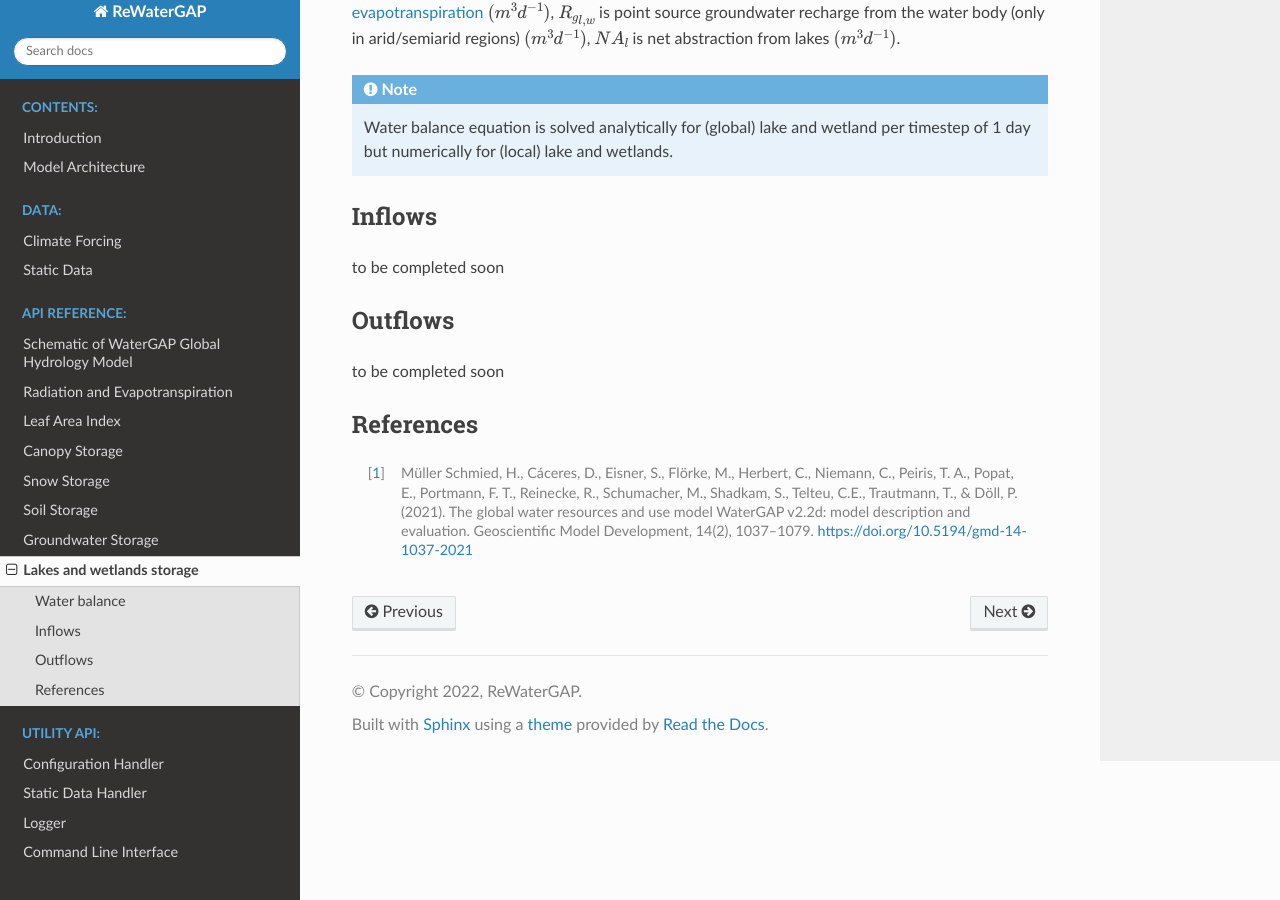
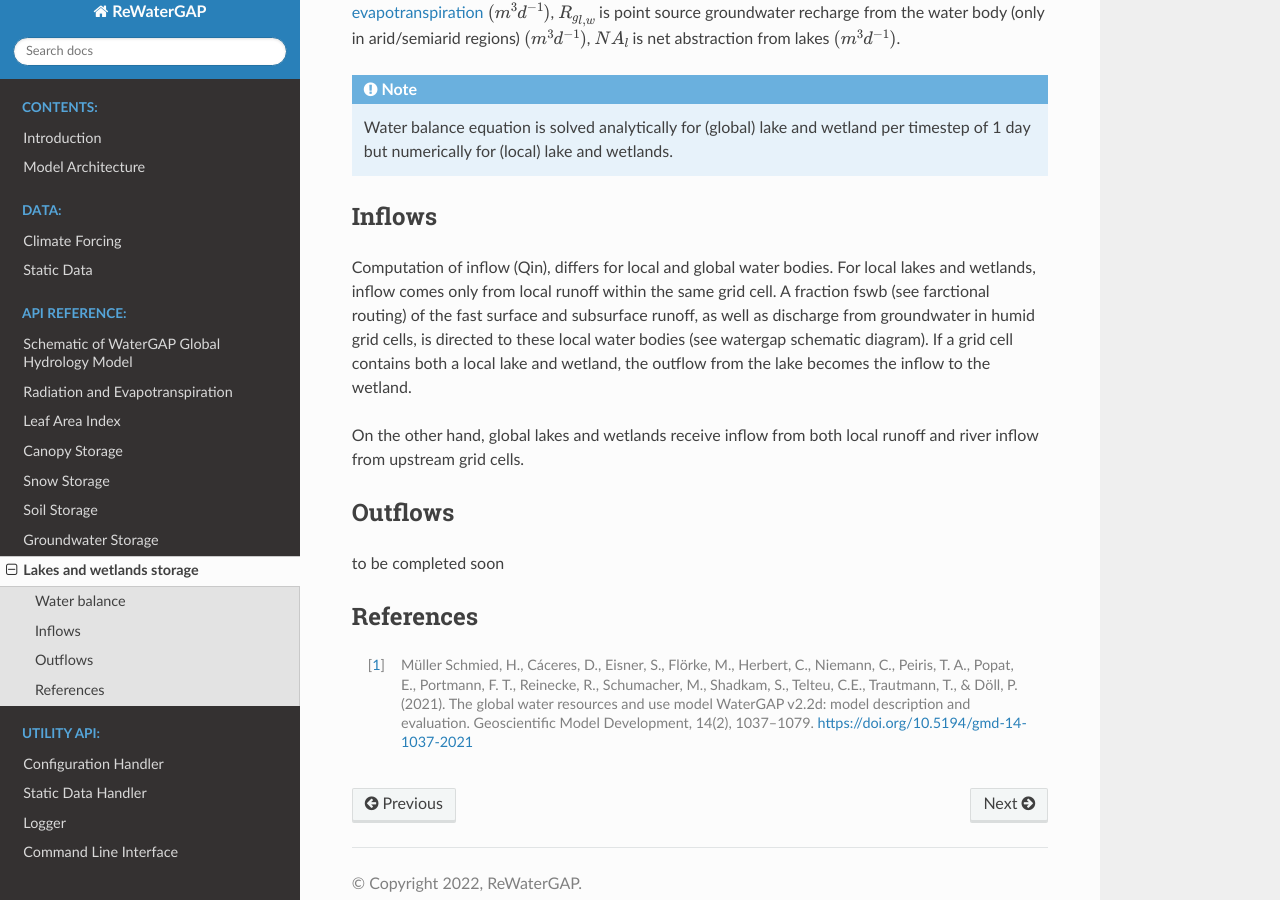
Before and after one commit to HydrologyFrankfurt/ReWaterGAP, a Sphinx documentation site: the page built from docs/api_docs/lakes_wetlands_storage.rst, in a window 1280 px wide and 900 px high, scrolled down 806 px. Built offline with Sphinx 7.4.7 and the Read the Docs theme 2.0.0, drawn with Linux system fonts in a browser that asks for light colours.

Commit message:
Update lakes_wetlands_storage.rst

```diff
--- a/docs/api_docs/lakes_wetlands_storage.rst
+++ b/docs/api_docs/lakes_wetlands_storage.rst
@@ -24,8 +24,11 @@ where :math:`{Q}_{in}` is inflow into the lake or wetland from upstream :math:`(
 
 Inflows
 -------
+Computation of inflow (Qin), differs for local and global water bodies.
+For local lakes and wetlands, inflow comes only from local runoff within the same grid cell.
+A fraction  fswb (see farctional routing) of the fast surface and subsurface runoff, as well as discharge from groundwater in humid grid cells, is directed to these local water bodies (see watergap schematic diagram). If a grid cell contains both a local lake and wetland, the outflow from the lake becomes the inflow to the wetland.
 
-to be completed soon
+On the other hand, global lakes and wetlands receive inflow from both local runoff and river inflow from upstream grid cells.
 
 
 Outflows
```
